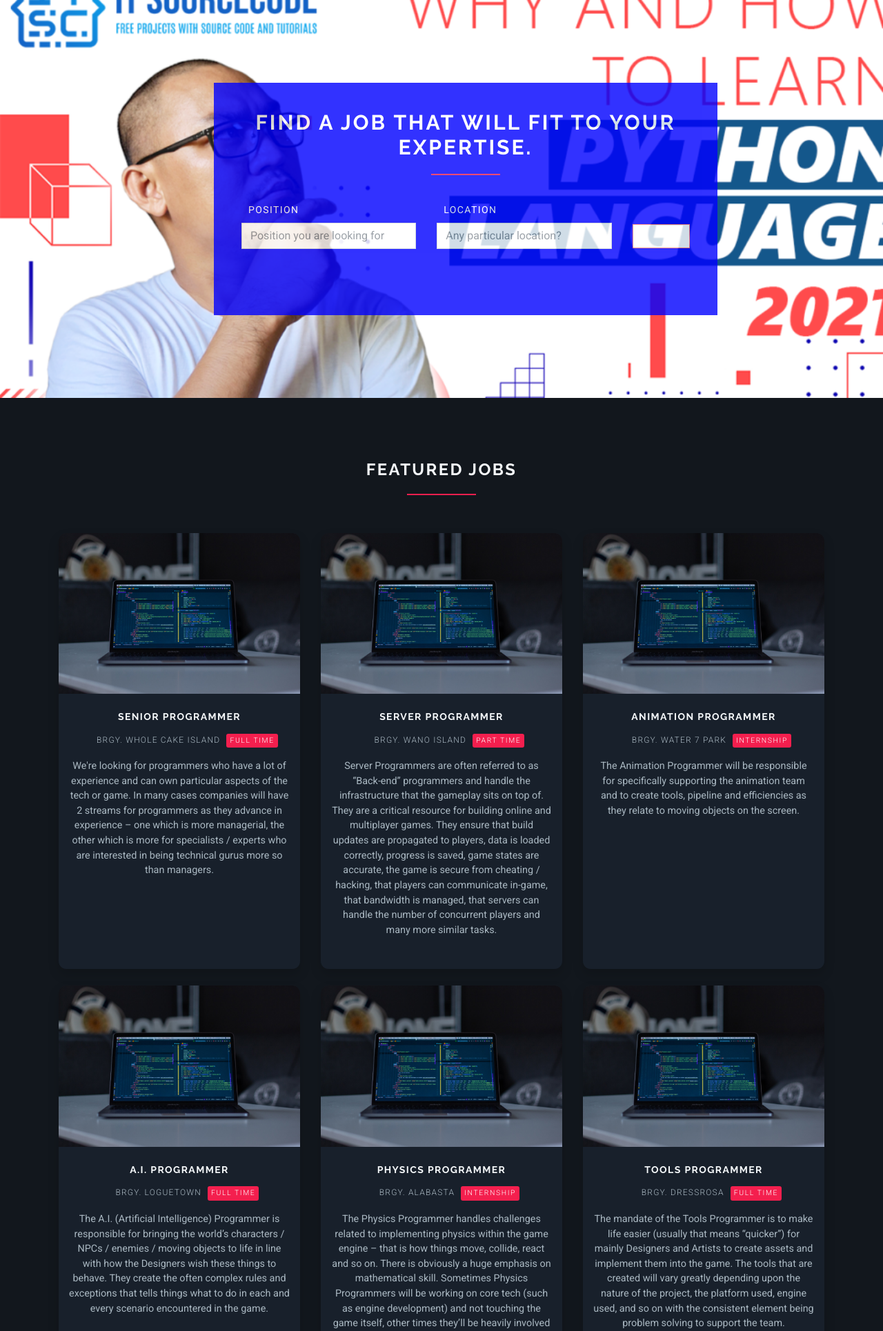
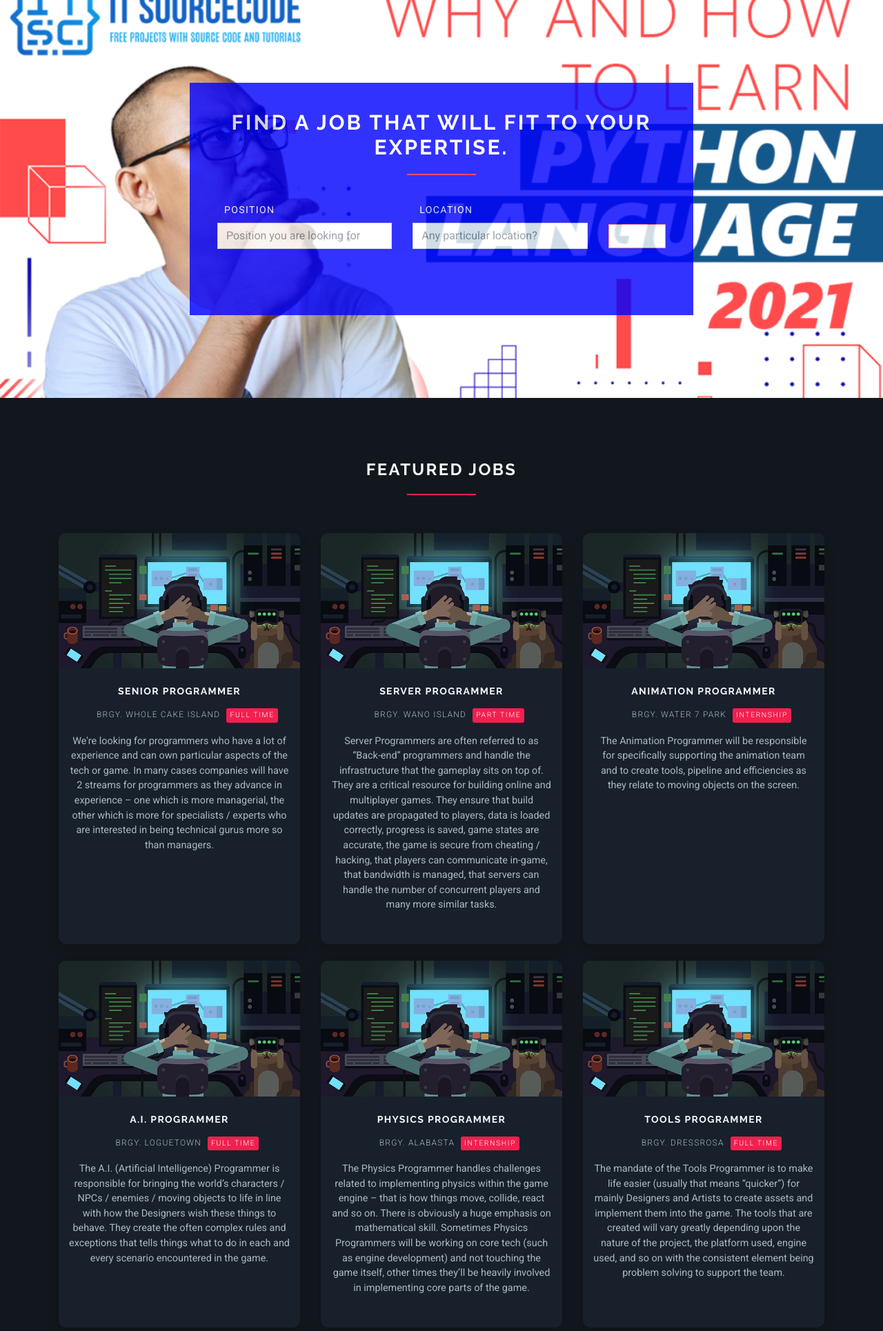
Before and after one commit to rsl081/job-portal-django-elective-5, a Django app: page / in a window 1280 px wide; the page is wider, and only the part inside the window is pictured. Shown: the part 142-2072 px from the top of that part at 69% size. Run offline with Django 3.2, Linux system fonts and the light colour scheme; data comes from the database, SQL or seed files in the repository; some libraries are stand-ins or nearby versions.

Commit message:
jayson-align-job-form-to-center

```diff
--- a/static/css/custom.css
+++ b/static/css/custom.css
@@ -246,3 +246,8 @@ ul {
   font-size: 14px;
   color: #878787;
 }
+
+/* job form */
+.job-form-section.job-form-section--image{
+  width: 100%;
+}
--- a/templates/base.html
+++ b/templates/base.html
@@ -15,7 +15,6 @@
     <!-- Font Awesome CSS-->
     <link rel="stylesheet"
           href="{% static 'vendor/font-awesome/css/font-awesome.min.css' %}">
-    <link rel="stylesheet" href="path/to/font-awesome/css/font-awesome.min.css">
     <!-- Google fonts - Roboto for copy, Montserrat for headings-->
     <link rel="stylesheet" href="http://fonts.googleapis.com/css?family=Roboto:300,400,700">
     <link rel="stylesheet" href="http://fonts.googleapis.com/css?family=Montserrat:400,700">
--- a/templates/home.html
+++ b/templates/home.html
@@ -87,7 +87,7 @@
                             <div class="top">
                                 <a href="#">
                                     <div class="image">
-                                        <img src="{% static 'img/developer.jpg' %}" alt="" class="img-fluid">
+                                        <img src="{% static 'img/game_dev.jpg' %}" alt="" class="img-fluid">
                                     </div>
                                     <div class="bg"></div>
                                 </a>
```
Also changed, not shown: static/img/developer.jpg (deleted), static/img/game_dev.jpg (added).
